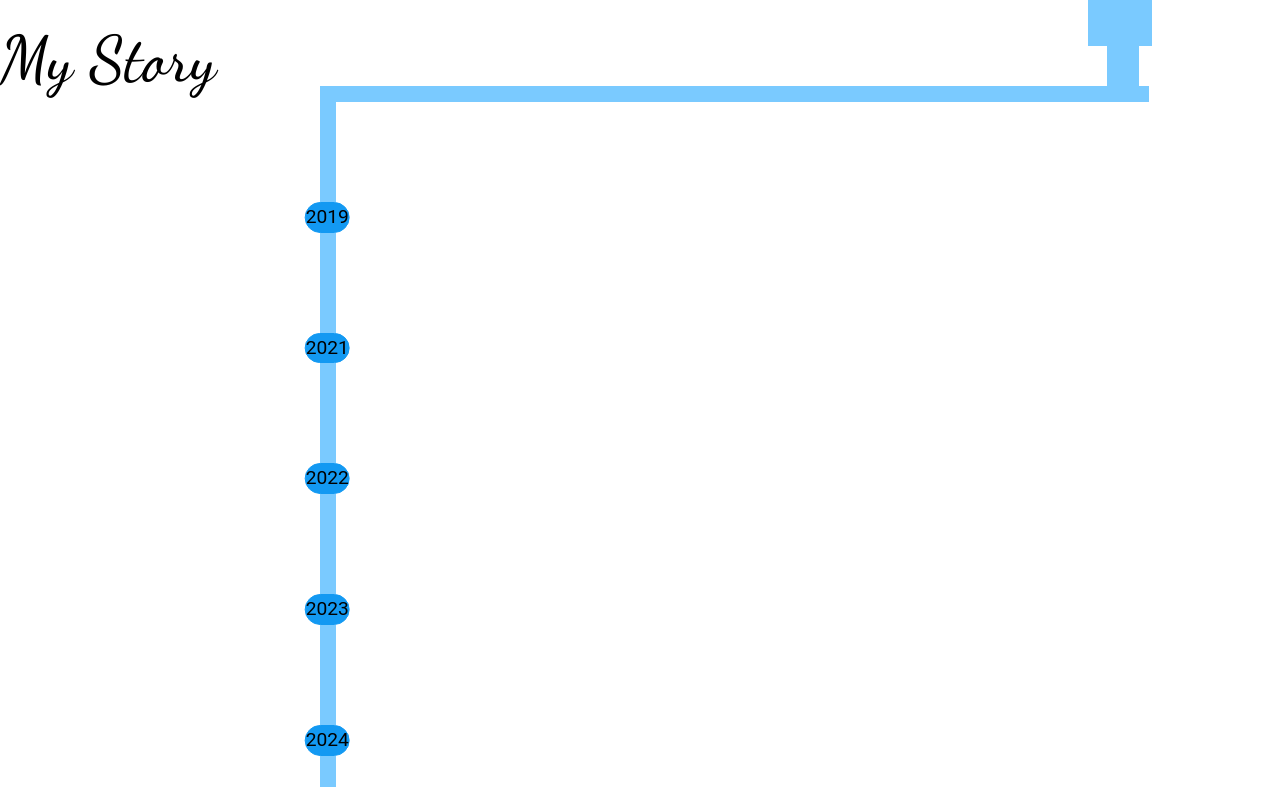
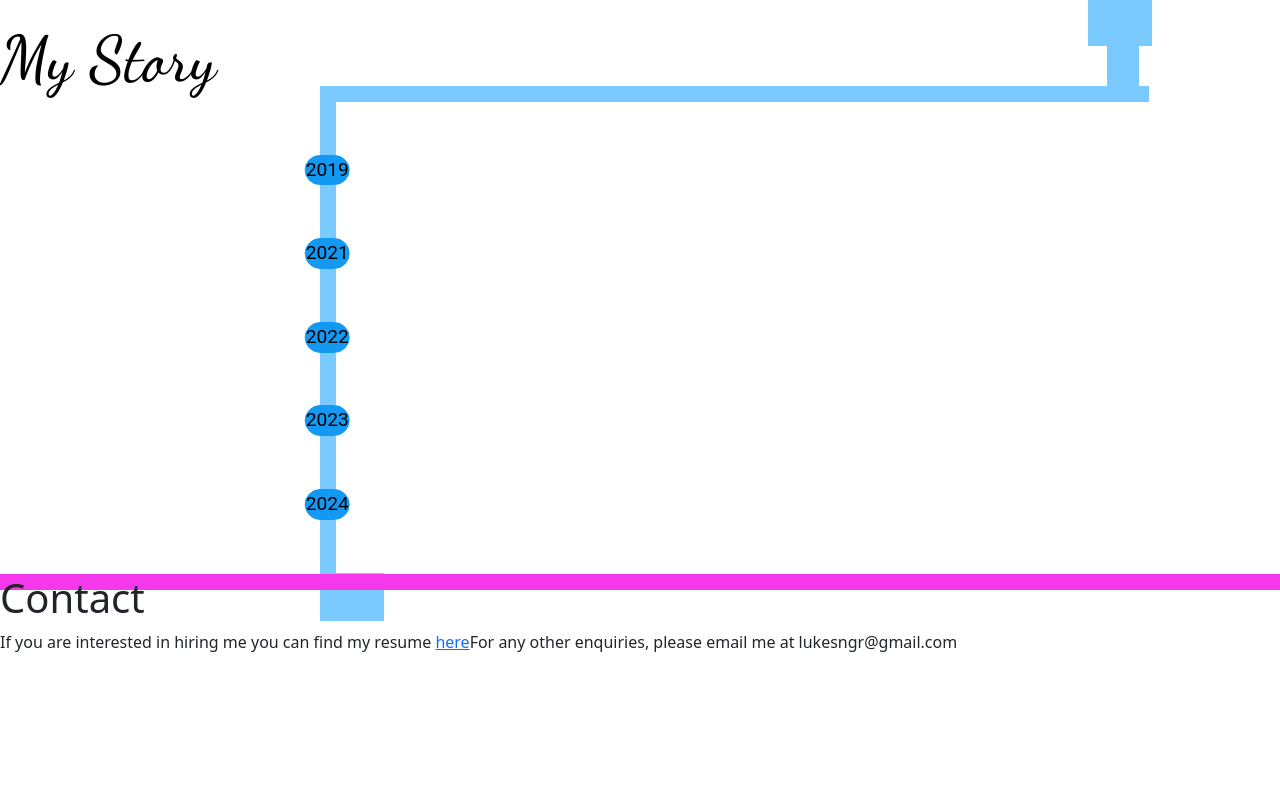
Before and after one commit to lukesngr/sangaworld, a Next.js app: page /home in a window 1280 px wide. Shown: the part 1117-1904 px from the top of the page. After the commit the page ends 1771 px from the top, so only its background shows below. Built offline with nearby package versions, Linux system fonts and the light colour scheme.

Commit message:
Almost done just need to finish contact section

```diff
--- /dev/null
+++ b/src/components/home/Hiring.js
@@ -0,0 +1,13 @@
+import '../../styles/hiring.scss';
+
+export default function Hiring() {
+    return (
+        <div className="hiringDiv">
+            <h1 className="hiringHeader">Contact</h1>
+            <p className="hiringText">
+                If you are interested in hiring me you can find my resume <a href="/resume.pdf">here</a>
+                For any other enquiries, please email me at lukesngr@gmail.com
+            </p>
+        </div>
+    )
+}
--- a/src/pages/home.js
+++ b/src/pages/home.js
@@ -6,6 +6,7 @@ import Meta from "../components/pageParts/Meta";
 import { DialogBoxContextProvider } from "../components/home/DialogBoxContext";
 import ConveyerBelt from "../components/home/ConveyerBelt";
 import MyStory from "../components/home/MyStory";
+import Hiring from "../components/home/Hiring";
 
 function Home() {
 
@@ -17,6 +18,7 @@ function Home() {
         <DialogBoxProfile />
         <ConveyerBelt />
         <MyStory />
+        <Hiring />
         <Footer></Footer>
     </DialogBoxContextProvider>
     </>)
--- /dev/null
+++ b/src/styles/hiring.scss
@@ -0,0 +1,6 @@
+@use 'theme';
+
+.hiringDiv {
+    height: 2vh;
+    background-color: theme.$focused-pink-color;
+}
--- a/src/styles/mystory.scss
+++ b/src/styles/mystory.scss
@@ -1,7 +1,7 @@
 @use 'theme';
 
 .myStory {
-    height: 500px;
+    height: 72vh;
     background-color: white;
 }
 
@@ -36,7 +36,7 @@
 
 .dotPointsContainer {
     margin-left: 25%;
-    height: 100%;
+    height: 33vh;
 }
 
 .dotPointsMargin {
```
Also changed, not shown: 2 other files (tests, documents, lock files or other folders).
